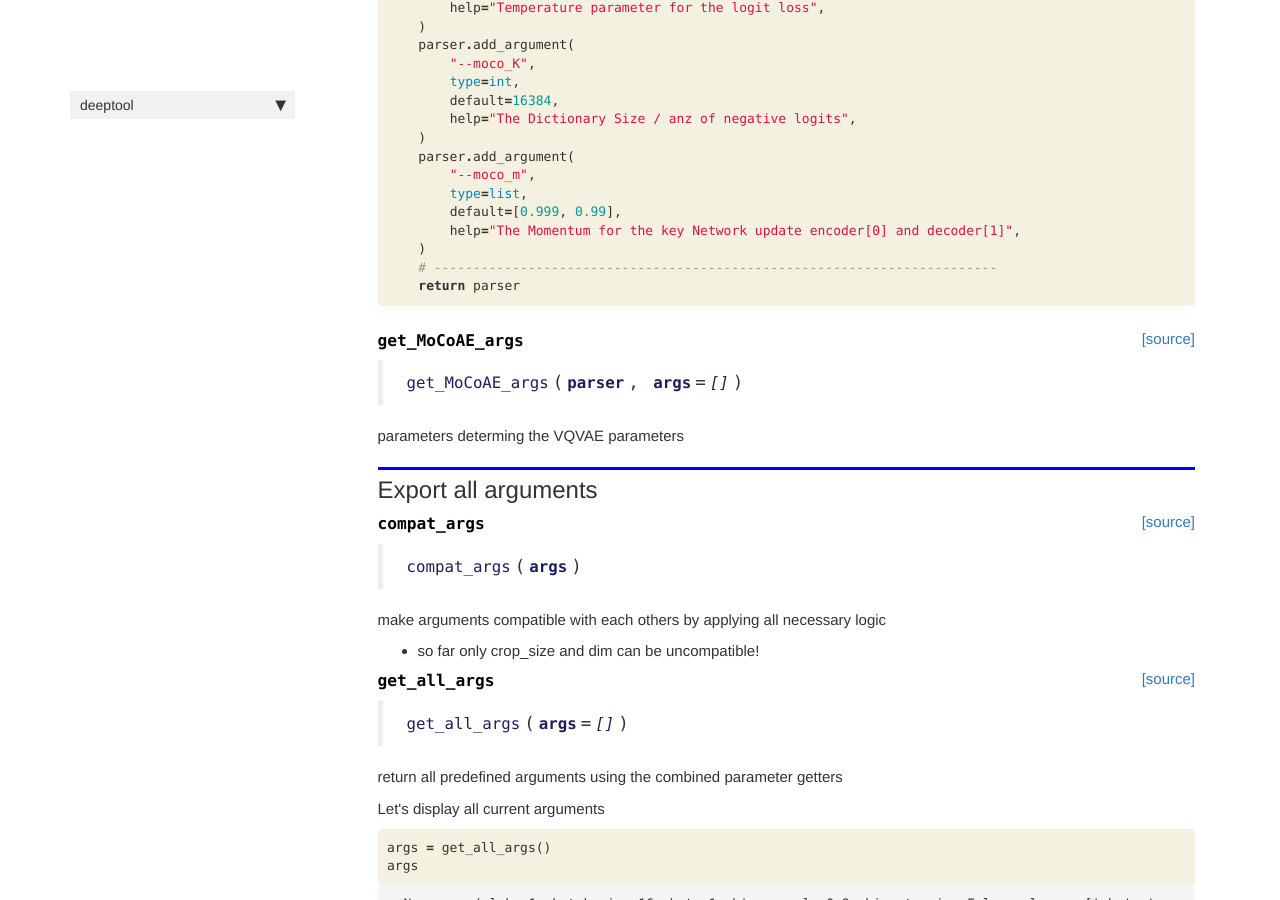
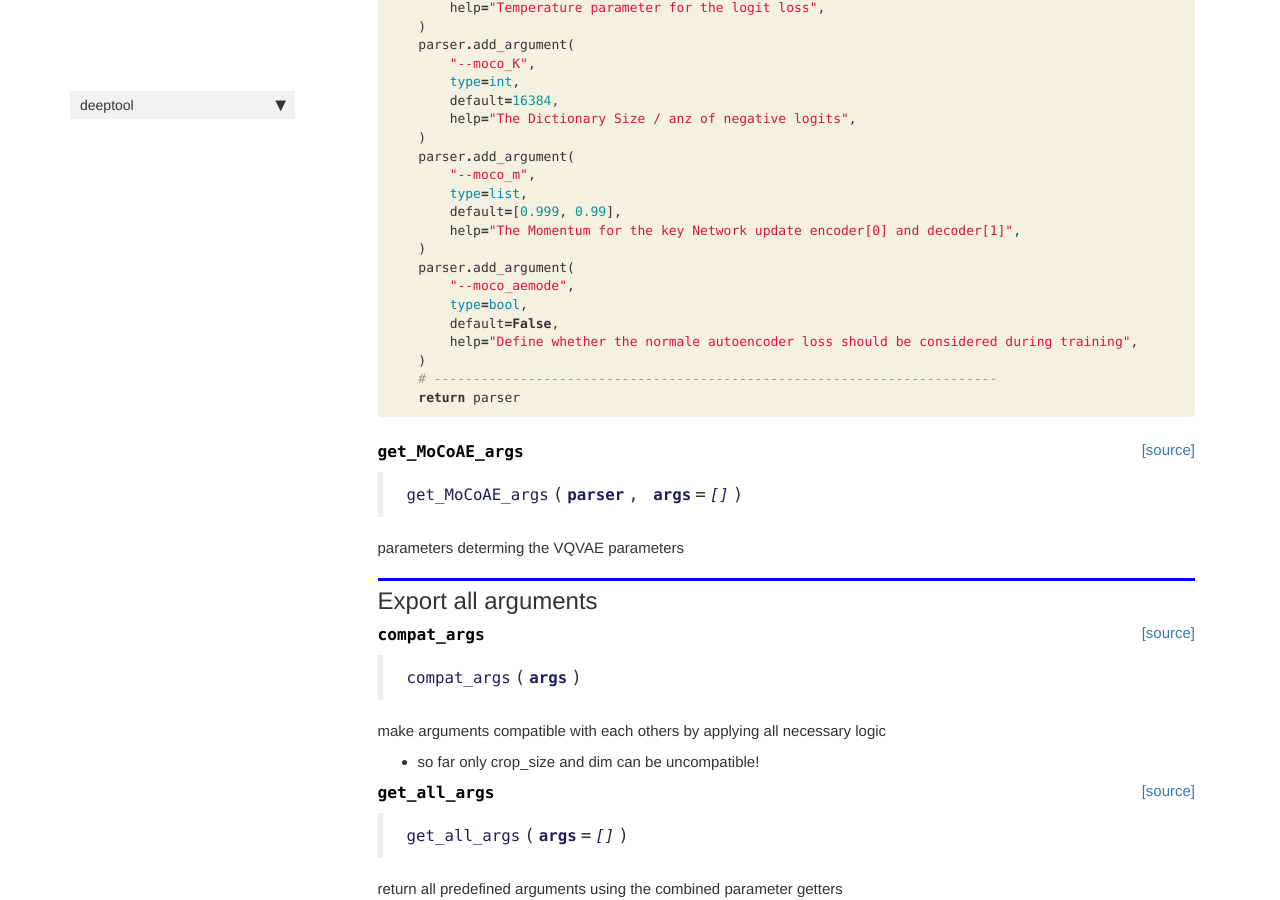
Before and after one commit to NikonPic/deeptool, a Jekyll site: the page built from docs/parameters.html, in a window 1280 px wide and 900 px high, scrolled down 11295 px. Built offline with Jekyll 4.4.1, drawn with Linux system fonts in a browser that asks for light colours; nearby versions of some CDN libraries; comment, search, counter and statistics services are not loaded.

Commit message:
dcgan update, moco with ae part

```diff
--- a/deeptool/parameters.py
+++ b/deeptool/parameters.py
@@ -470,6 +470,12 @@ def get_MoCoAE_args(parser, args=[]):
         default=[0.999, 0.99],
         help="The Momentum for the key Network update encoder[0] and decoder[1]",
     )
+    parser.add_argument(
+        "--moco_aemode",
+        type=bool,
+        default=False,
+        help="Define whether the normale autoencoder loss should be considered during training",
+    )
     # ------------------------------------------------------------------------
     return parser
 
--- a/docs/parameters.html
+++ b/docs/parameters.html
@@ -963,6 +963,12 @@ summary: "Define all General Parameters for training!"
         <span class="n">default</span><span class="o">=</span><span class="p">[</span><span class="mf">0.999</span><span class="p">,</span> <span class="mf">0.99</span><span class="p">],</span>
         <span class="n">help</span><span class="o">=</span><span class="s2">&quot;The Momentum for the key Network update encoder[0] and decoder[1]&quot;</span><span class="p">,</span>
     <span class="p">)</span>
+    <span class="n">parser</span><span class="o">.</span><span class="n">add_argument</span><span class="p">(</span>
+        <span class="s2">&quot;--moco_aemode&quot;</span><span class="p">,</span>
+        <span class="nb">type</span><span class="o">=</span><span class="nb">bool</span><span class="p">,</span>
+        <span class="n">default</span><span class="o">=</span><span class="kc">False</span><span class="p">,</span>
+        <span class="n">help</span><span class="o">=</span><span class="s2">&quot;Define whether the normale autoencoder loss should be considered during training&quot;</span><span class="p">,</span>
+    <span class="p">)</span>
     <span class="c1"># ------------------------------------------------------------------------</span>
     <span class="k">return</span> <span class="n">parser</span>
 </pre></div>
@@ -1011,7 +1017,7 @@ summary: "Define all General Parameters for training!"
 
 
 <div class="output_markdown rendered_html output_subarea ">
-<h4 id="compat_args" class="doc_header"><code>compat_args</code><a href="https://github.com/NikonPic/deeptool/tree/master/deeptool/parameters.py#L479" class="source_link" style="float:right">[source]</a></h4><blockquote><p><code>compat_args</code>(<strong><code>args</code></strong>)</p>
+<h4 id="compat_args" class="doc_header"><code>compat_args</code><a href="https://github.com/NikonPic/deeptool/tree/master/deeptool/parameters.py#L485" class="source_link" style="float:right">[source]</a></h4><blockquote><p><code>compat_args</code>(<strong><code>args</code></strong>)</p>
 </blockquote>
 <p>make arguments compatible with each others by applying all necessary logic</p>
 <ul>
@@ -1038,7 +1044,7 @@ summary: "Define all General Parameters for training!"
 
 
 <div class="output_markdown rendered_html output_subarea ">
-<h4 id="get_all_args" class="doc_header"><code>get_all_args</code><a href="https://github.com/NikonPic/deeptool/tree/master/deeptool/parameters.py#L500" class="source_link" style="float:right">[source]</a></h4><blockquote><p><code>get_all_args</code>(<strong><code>args</code></strong>=<em><code>[]</code></em>)</p>
+<h4 id="get_all_args" class="doc_header"><code>get_all_args</code><a href="https://github.com/NikonPic/deeptool/tree/master/deeptool/parameters.py#L506" class="source_link" style="float:right">[source]</a></h4><blockquote><p><code>get_all_args</code>(<strong><code>args</code></strong>=<em><code>[]</code></em>)</p>
 </blockquote>
 <p>return all predefined arguments using the combined parameter getters</p>
 
```
Also changed, not shown: docs/mocoae.html (+4 -4 lines), 7 other files.
